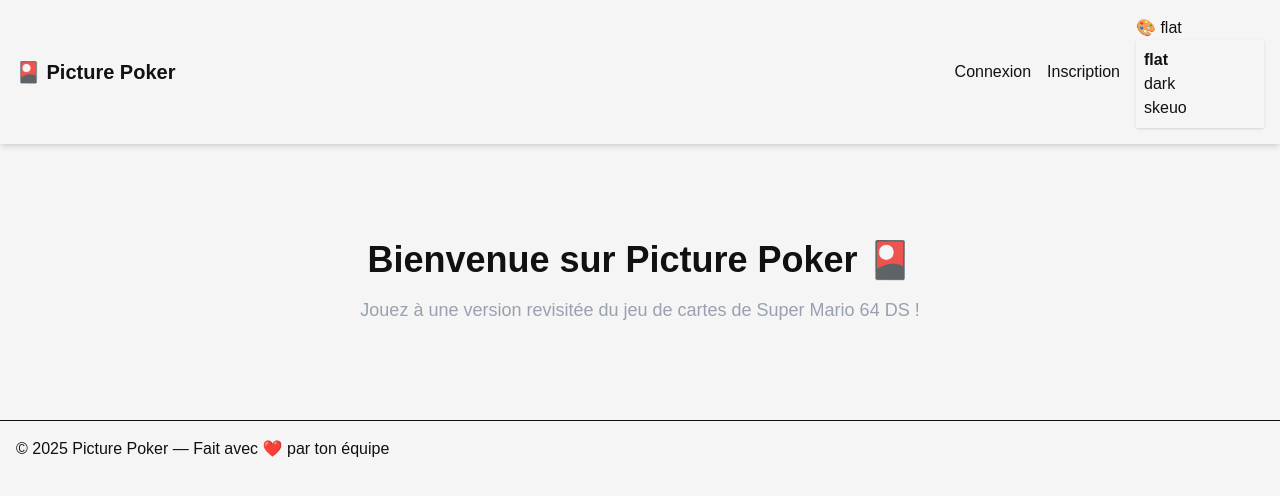
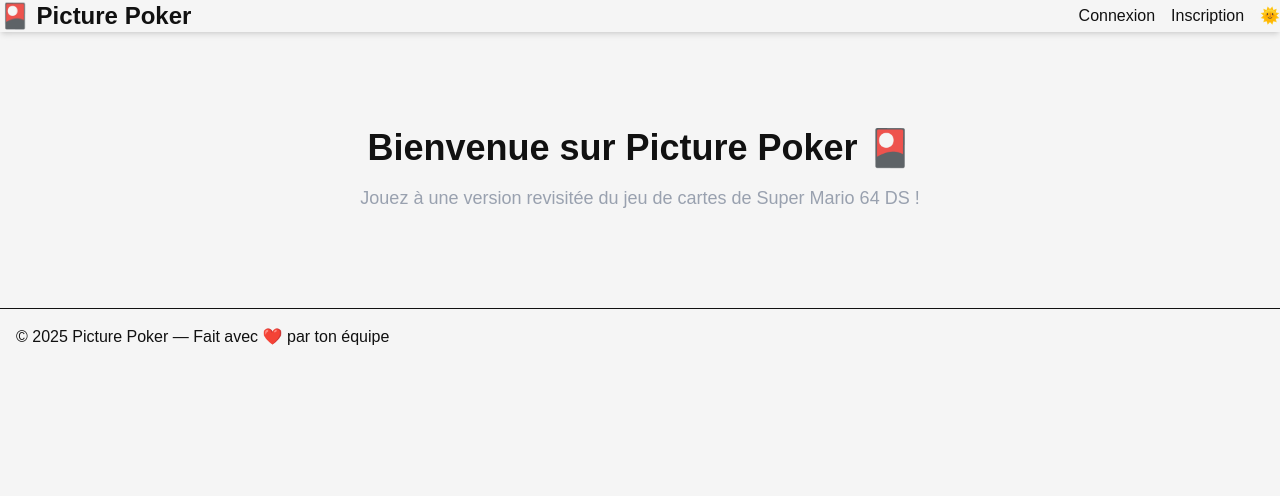
Before and after one commit to poloine/picture-poker, a Next.js app in the folder picture-poker-front/: page / in a window 1280 px wide. Shown: the top 496 px of the page. Built offline with nearby package versions, Linux system fonts and the light colour scheme.

Commit message:
Revert Header

```diff
--- a/picture-poker-front/src/components/Header.tsx
+++ b/picture-poker-front/src/components/Header.tsx
@@ -1,19 +1,44 @@
 "use client";
 import Link from "next/link";
-import ThemeSwitcher from "./ThemeSwitcher";
+import { useEffect, useState } from "react";
+import AuthButton from "./AuthButton";
+import ThemeToggle from "./ThemeToggle";
 
 export default function Header() {
+    const [isLoggedIn, setIsLoggedIn] = useState(false);
+
+    useEffect(() => {
+        const token = localStorage.getItem("token");
+        setIsLoggedIn(!!token);
+    }, []);
+
     return (
-        <header className="flex justify-between items-center p-4 shadow-md bg-base-100">
-            <Link href="/" className="font-bold text-xl">
-                🎴 Picture Poker
-            </Link>
+        <header className="navbar bg-base-100 shadow-md">
+            <div className="container mx-auto flex justify-between items-center">
+                <Link href="/" className="text-2xl font-bold text-primary">
+                    🎴 Picture Poker
+                </Link>
 
-            <nav className="flex gap-4 items-center">
-                <Link href="/login">Connexion</Link>
-                <Link href="/register">Inscription</Link>
-                <ThemeSwitcher />
-            </nav>
+                <nav className="flex items-center gap-4">
+                    {isLoggedIn ? (
+                        <>
+                            <Link href="/game/new" className="hover:text-primary">
+                                Créer un salon
+                            </Link>
+                            <Link href="/game/join" className="hover:text-primary">
+                                Rejoindre
+                            </Link>
+                            <AuthButton />
+                        </>
+                    ) : (
+                        <>
+                            <Link href="/login" className="hover:text-primary">Connexion</Link>
+                            <Link href="/register" className="hover:text-primary">Inscription</Link>
+                        </>
+                    )}
+                    <ThemeToggle />
+                </nav>
+            </div>
         </header>
     );
 }
```
